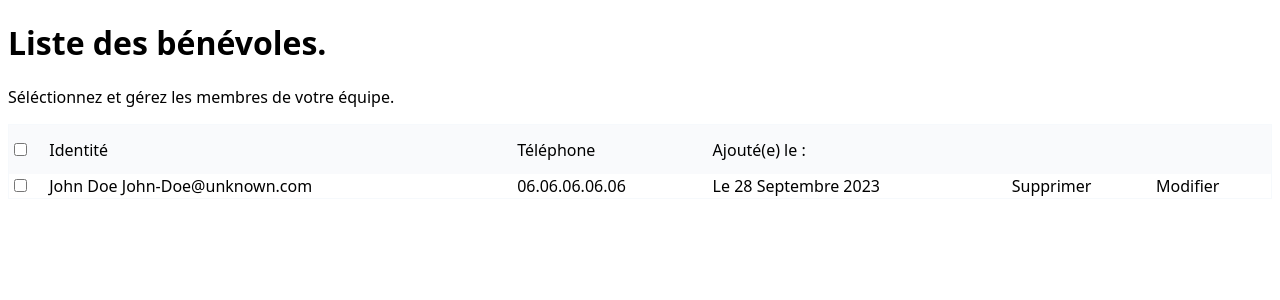
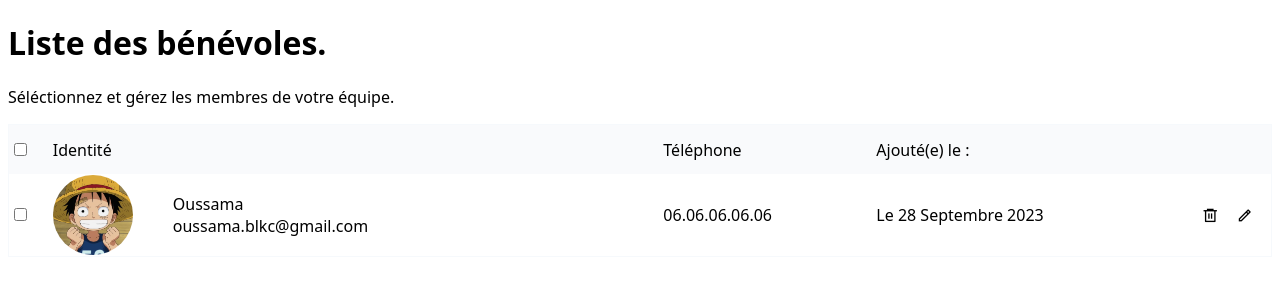
Before and after one commit to belkacem-oussama/benevole-list, a React (Vite) app: page / in a window 1280 px wide. Shown: the top 300 px of the page. Built offline with nearby package versions, Linux system fonts and the light colour scheme.

Commit message:
add styles for IMG

```diff
--- a/index.html
+++ b/index.html
@@ -5,6 +5,7 @@
   <meta charset="UTF-8" />
   <link rel="icon" type="image/svg+xml" href="" />
   <meta name="viewport" content="width=device-width, initial-scale=1.0" />
+  <link href="https://cdn.jsdelivr.net/npm/remixicon@3.5.0/fonts/remixicon.css" rel="stylesheet">
   <title>Liste bénévole</title>
 </head>
 
--- a/src/App.jsx
+++ b/src/App.jsx
@@ -1,5 +1,6 @@
 import Home from "./pages/Home.jsx"
 import "../src/assets/styles/import.scss"
+import "remixicon/fonts/remixicon.css"
 
 function App() {
   return <Home />
--- a/src/assets/styles/components/grid.scss
+++ b/src/assets/styles/components/grid.scss
@@ -3,6 +3,10 @@ table {
   border-collapse: collapse;
   width: 100%;
   border-radius: 10px;
+
+  tr:first-child {
+    height: 50px;
+  }
 
   th {
     background-color: $secondary-color;
@@ -10,7 +14,8 @@ table {
     font-weight: inherit;
   }
 
-  tr:first-child {
-    height: 50px;
+  .first-td {
+    display: flex;
+    align-items: center;
   }
 }
--- /dev/null
+++ b/src/assets/styles/img/img.scss
@@ -0,0 +1,6 @@
+img {
+  width: 80px;
+  height: 80px;
+  object-fit: cover;
+  border-radius: 50%;
+}
--- a/src/assets/styles/import.scss
+++ b/src/assets/styles/import.scss
@@ -6,3 +6,6 @@
 
 //COMPONENTS
 @import "./components/grid.scss";
+
+//IMG
+@import "./img/img.scss";
--- a/src/assets/styles/main.scss
+++ b/src/assets/styles/main.scss
@@ -2,3 +2,7 @@
   font-family: system-ui, -apple-system, BlinkMacSystemFont, "Segoe UI", Roboto,
     Oxygen, Ubuntu, Cantarell, "Open Sans", "Helvetica Neue", sans-serif;
 }
+
+li {
+  list-style: none;
+}
--- a/src/components/Grid.jsx
+++ b/src/components/Grid.jsx
@@ -1,3 +1,5 @@
+import img from "../assets/img/luffy.png"
+
 export default function Grid() {
   return (
     <div className="grid-container">
@@ -16,11 +18,23 @@ export default function Grid() {
           <td>
             <input type="checkbox" name="" id="" />
           </td>
-          <td>John Doe John-Doe@unknown.com</td>
+          <td>
+            <span className="first-td">
+              <img src={img} alt="" />
+              <ul>
+                <li>Oussama</li>
+                <li>oussama.blkc@gmail.com</li>
+              </ul>
+            </span>
+          </td>
           <td>06.06.06.06.06</td>
           <td>Le 28 Septembre 2023</td>
-          <td>Supprimer</td>
-          <td>Modifier</td>
+          <td>
+            <i className="ri-delete-bin-6-line"></i>
+          </td>
+          <td>
+            <i className="ri-pencil-line"></i>
+          </td>
         </tr>
       </table>
     </div>
```
Also changed, not shown: src/assets/img/luffy.png (added).
